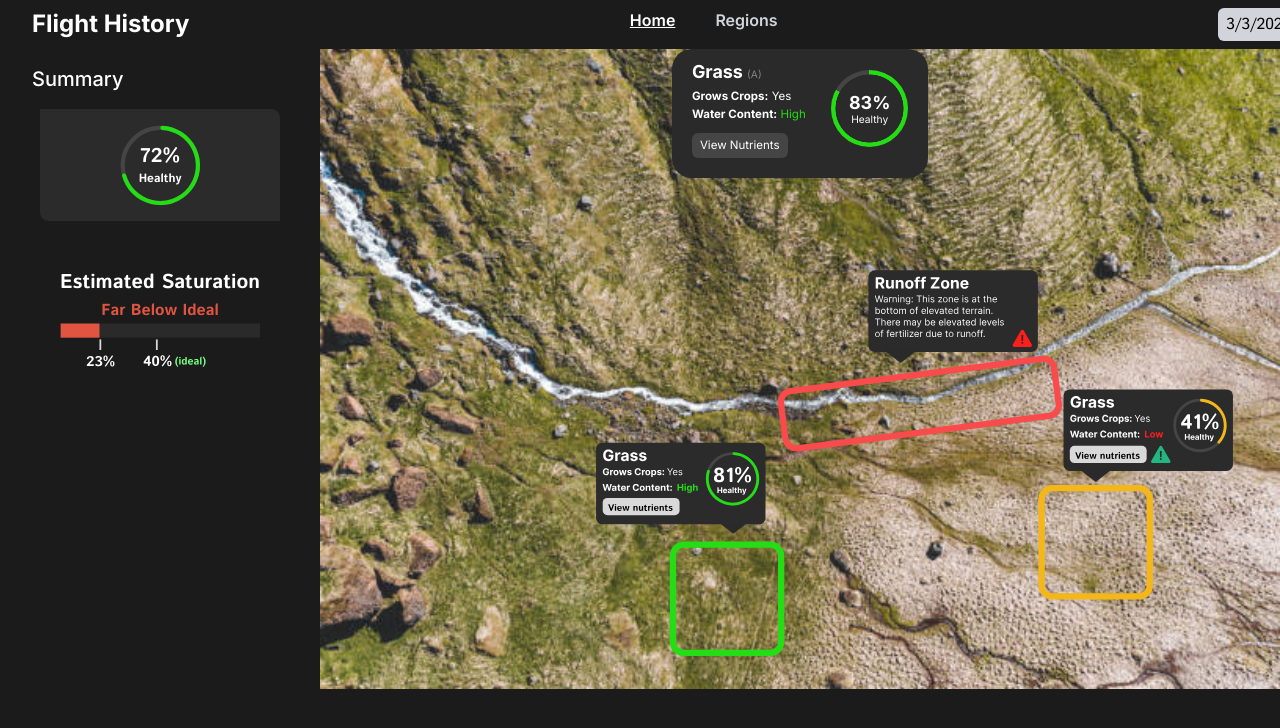
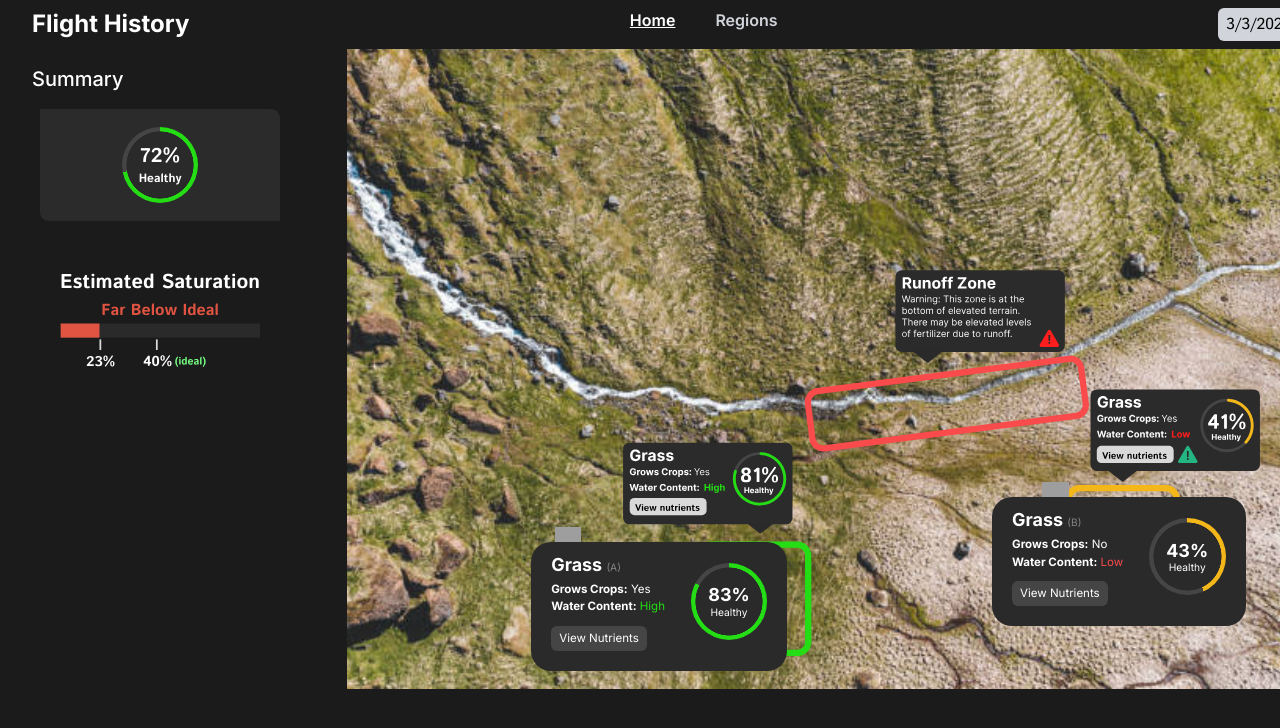
Before and after one commit to NadulaG/SMathHacks2024, a SvelteKit app in the folder web/: page / in a window 1280 px wide. Shown: the top 728 px of the page. Built offline with nearby package versions, Linux system fonts and the light colour scheme; grey boxes are pictures that could not be loaded.

Commit message:
Started Popup Positioning

```diff
--- a/web/src/lib/components/Popup.svelte
+++ b/web/src/lib/components/Popup.svelte
@@ -8,6 +8,8 @@
   export let waterContent;
   export let growsCrops;
   export let locationIndex;
+  export let positionX;
+  export let positionY;
 
   let waterContentColor;
 
@@ -62,7 +64,8 @@
   }
 </script>
 
-<div class="popup">
+<img src="../../static/summary/triangle.png" class="triangle" style="top: calc({positionY*100}% - 15px); left: calc({positionX*100}% + 50px)">
+<div class="popup" style="top: {positionY*100}%; left: {positionX*100}%">
   <div class="text">
     <h2>
       Grass <span style="font-weight: 400; font-size: 0.8dvw; color: #848484;"
@@ -97,7 +100,7 @@
     background-color: #2a2a2a;
     color: white;
     display: flex;
-    border-radius: 20px;
+    border-radius: 20px 20px 20px 20px;
     justify-content: space-between;
     align-items: center;
     padding: 10px 20px 20px 20px;
@@ -143,4 +146,10 @@
     border-radius: 6px;
     font-size: 0.9dvw;
   }
+
+  .triangle {
+    position: relative;
+    height: 20px;
+  }
+
 </style>
--- a/web/src/routes/+page.svelte
+++ b/web/src/routes/+page.svelte
@@ -3,6 +3,7 @@
   import Popup from "$lib/components/Popup.svelte";
   import NavBar from "$lib/components/NavBar.svelte";
   import ConcentrationBar from "$lib/components/ConcentrationBar.svelte";
+  import CircleProgressBar from "$lib/components/CircleProgressBar.svelte";
 
   import nutrientData from "../nutrients.json";
 
@@ -106,9 +107,10 @@
         >
           <div class="flex flex-col items-center justify-center h-full">
             <div
-              class="flex justify-center items-center w-full h-full bg-no-repeat bg-center bg-[url('/summary/health.svg')]"
+              class="flex justify-center items-center w-full h-full bg-no-repeat"
             >
-              <div class="text-white font-semibold font-serif text-center">
+            <CircleProgressBar percent=0.72 />
+              <div class="text-white font-semibold font-serif text-center" style="position: absolute;">
                 <p class="text-xl istok">72%</p>
                 <p class="text-xs istok">Healthy</p>
               </div>
@@ -287,12 +289,23 @@
     </div>
   </div>
 
-  <div class="flex justify-center flex-1">
+  <div class="flex justify-center flex-1" style="position: relative;">
     <Popup
       healthPercent="0.83"
       waterContent="High"
       growsCrops="Yes"
-      locationIndex="0"
+      locationIndex=0
+      positionX = 0.22
+      positionY = 0.77
+      on:buttonClick={handleLocationSelect}
+    />
+    <Popup
+      healthPercent="0.43"
+      waterContent="Low"
+      growsCrops="No"
+      locationIndex=1
+      positionX = 0.7
+      positionY = 0.7
       on:buttonClick={handleLocationSelect}
     />
     <img
@@ -307,4 +320,5 @@
   :global(html) {
     background-color: #1b1b1b;
   }
+
 </style>
```
Also changed, not shown: web/static/summary/triangle.png (added).
